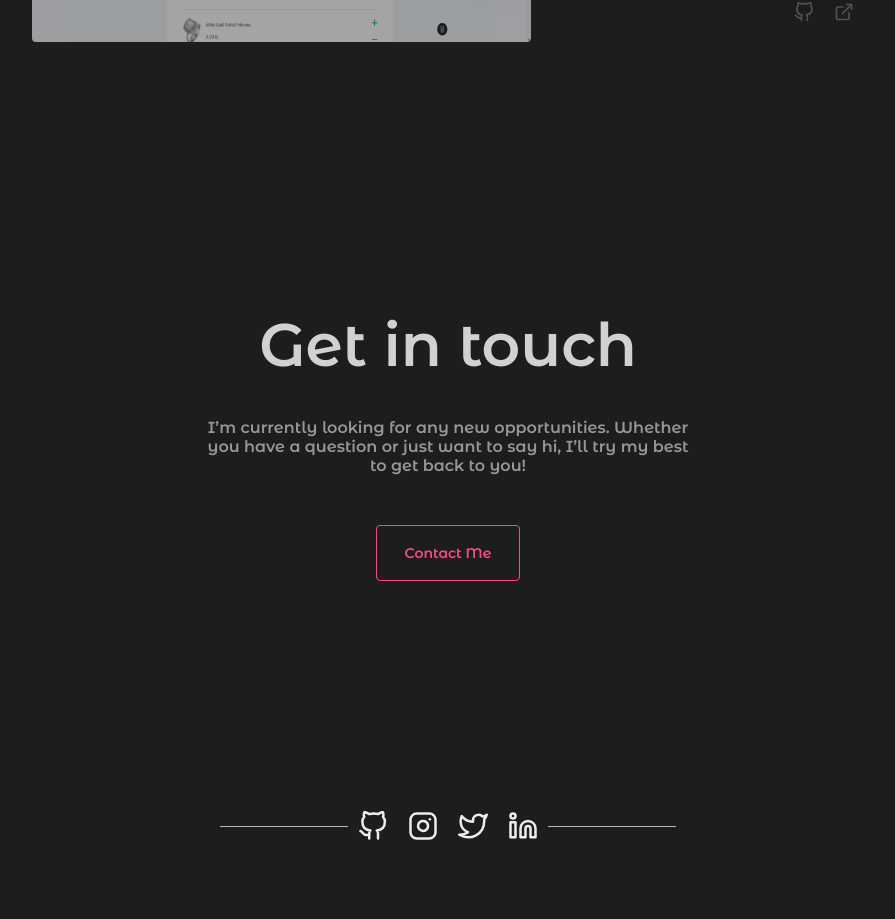
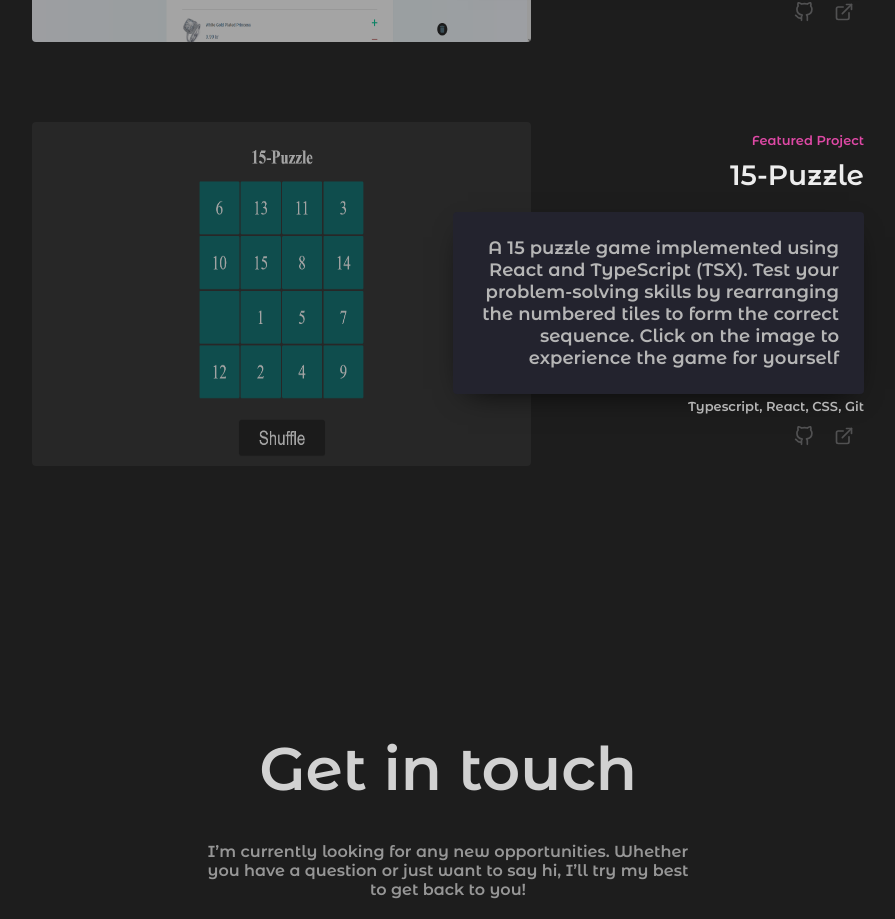
Before and after one commit to WilliamGranath/portfolio-site, a React (Create React App) app: page / in a window 1280 px wide. Shown: the part 2980-3899 px from the top of the page, without its empty margins (192-1087 px from the left). Before the commit the page ends 3841 px from the top, so only its background shows below. Built offline with nearby package versions, Linux system fonts and the light colour scheme.

Commit message:
Added project

```diff
--- a/src/components/screens/projects/projects.js
+++ b/src/components/screens/projects/projects.js
@@ -20,6 +20,14 @@ const projectInfo = [
     GitLink: "https://github.com/WilliamGranath/webb-shop",
     link: "https://webshop-wille.netlify.app",
   },
+  {
+    title: "15-Puzzle",
+    projectDesc: `A 15 puzzle game implemented using React and TypeScript (TSX). Test your problem-solving skills by rearranging the numbered tiles to form the correct sequence. Click on the image to experience the game for yourself `,
+    techList: "Typescript, React, CSS, Git",
+    image: "./15-puzzle.png",
+    GitLink: "https://github.com/WilliamGranath/15-game-tsx",
+    link: "https://15-game-tsx.vercel.app",
+  },
 ];
 
 function Projects() {
```
Also changed, not shown: public/15-Puzzle.png (added).
